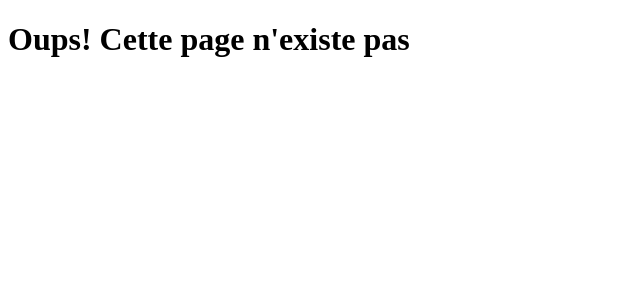
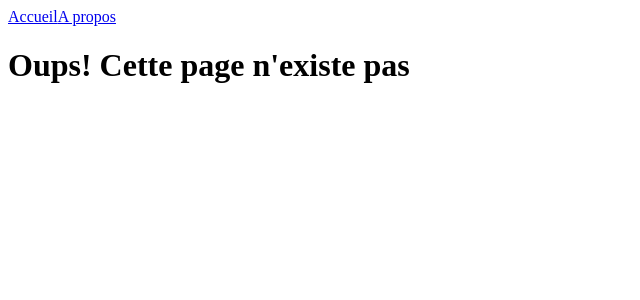
Before and after one commit to YannickMarsot/projet-7, a React (Create React App) app: page /AboutUs in a window 1280 px wide. Shown: the top 300 px of the page, without its empty margins (0-640 px from the left). Built offline with nearby package versions, Linux system fonts and the light colour scheme.

Commit message:
Ajout Header + About us page

```diff
--- /dev/null
+++ b/src/Components/Header.jsx
@@ -0,0 +1,12 @@
+import { Link } from 'react-router-dom'
+
+function Header() {
+  return (
+    <div>
+      <Link to="/">Accueil</Link>
+      <Link to="/AboutUs">A propos</Link>
+    </div>
+  )
+}
+
+export default Header
--- /dev/null
+++ b/src/Pages/AboutUs.jsx
@@ -0,0 +1,9 @@
+function AboutUs() {
+  return (
+    <div>
+      <p>Nos valeurs</p>
+    </div>
+  )
+}
+
+export default AboutUs
--- a/src/index.jsx
+++ b/src/index.jsx
@@ -1,15 +1,19 @@
 import React from 'react'
 import ReactDOM from 'react-dom/client'
 import { BrowserRouter, Routes, Route } from 'react-router-dom'
+import Header from './Components/Header'
 import Home from './Pages/Home'
+import AboutUs from './Pages/AboutUs'
 import Error from './Components/Error'
 
 const root = ReactDOM.createRoot(document.getElementById('root'))
 
 root.render(
   <BrowserRouter>
+    <Header />
     <Routes>
       <Route path="/" element={<Home />}></Route>
+      <Route path="/" element={<AboutUs />}></Route>
       <Route path="*" element={<Error />}></Route>
     </Routes>
   </BrowserRouter>
```
